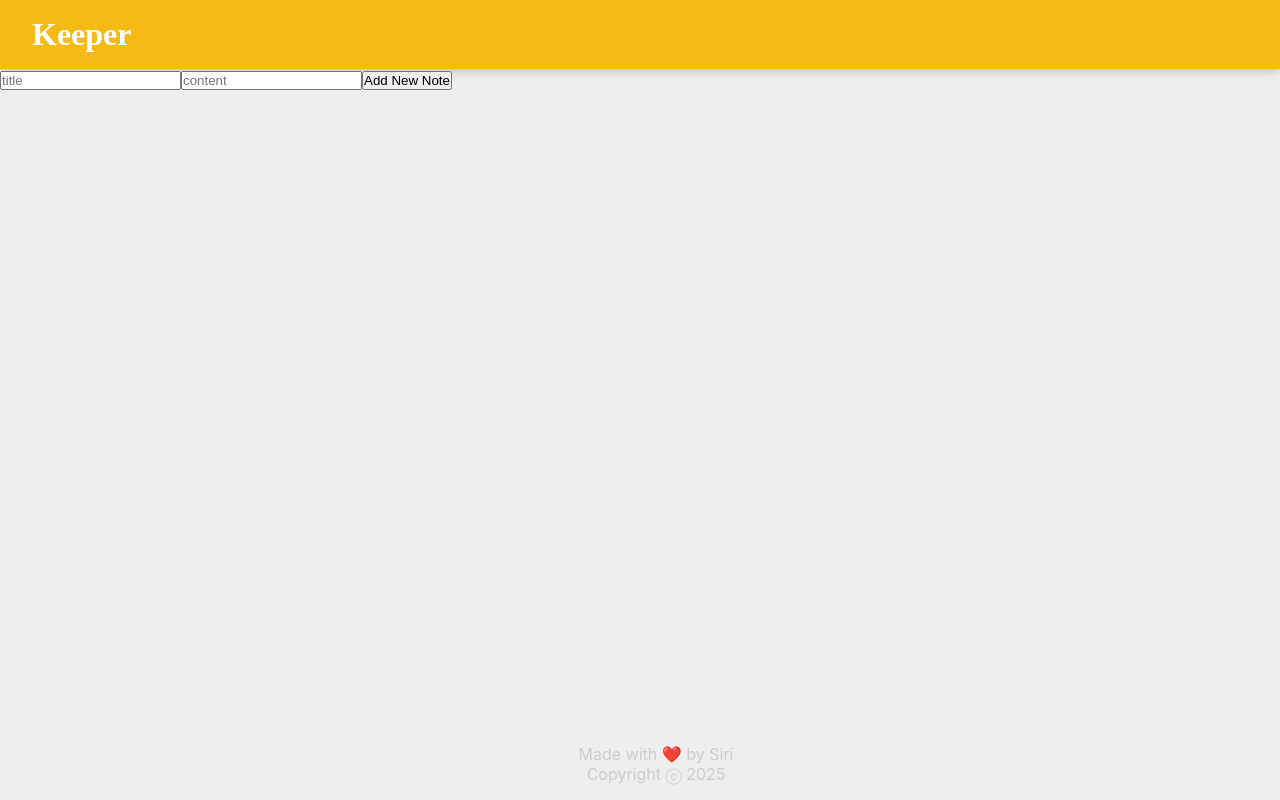
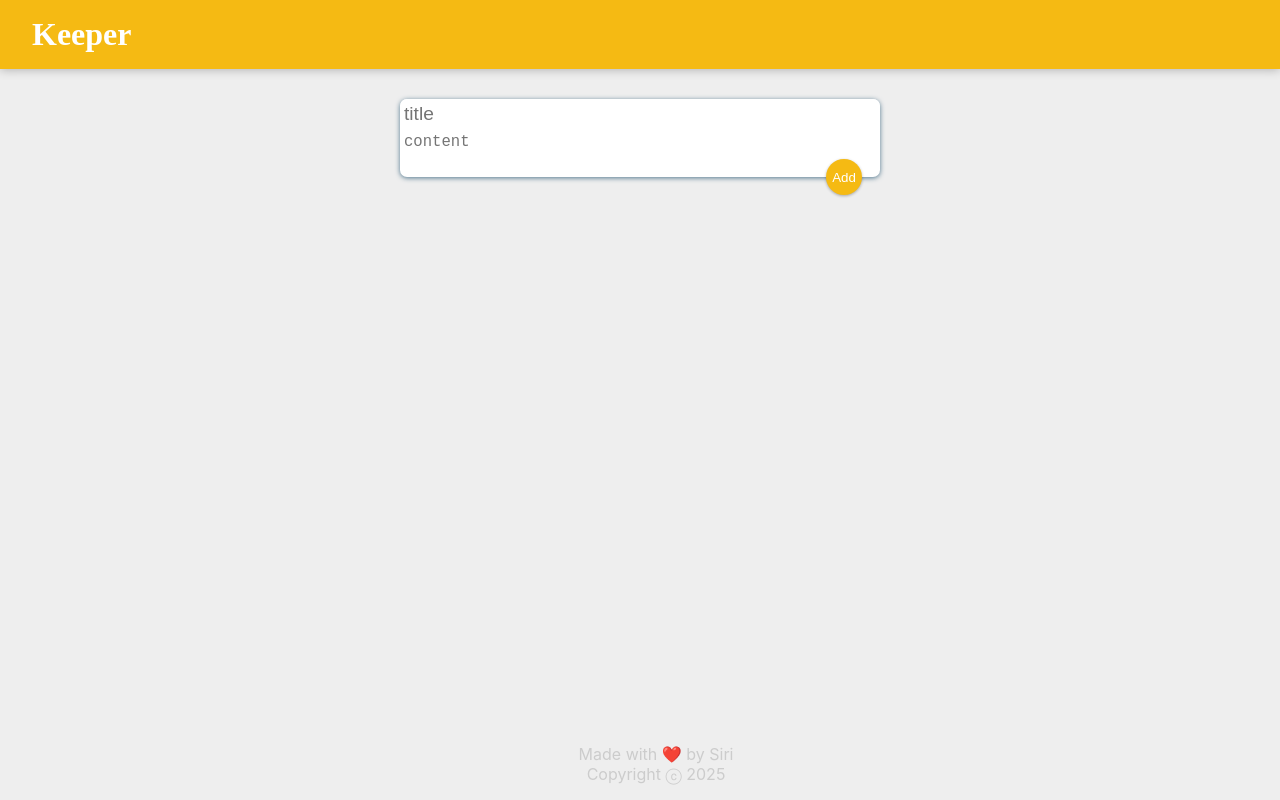
Before and after one commit to Siri-Pulakanti/ReactD2, a React (Create React App) app: page / in a window 1280 px wide. Shown: the top 800 px of the page. Built offline with nearby package versions, Linux system fonts and the light colour scheme.

Commit message:
Added styling

```diff
--- a/src/App.css
+++ b/src/App.css
@@ -13,3 +13,38 @@ body {
   display: flex;
   flex-wrap: wrap;
 }
+form {
+  width: 480px;
+  margin: 30px auto 20px auto;
+  border-radius: 7px;
+  background-color: #fff;
+  box-shadow: 0 1px 5px #50768d;
+  box-sizing: border-box;
+  position: relative;
+}
+
+form input,
+form textarea {
+  width: 100%;
+  border: none;
+  padding: 4px;
+  outline: none;
+  font-size: 1.2em;
+  box-sizing: border-box;
+  resize: none;
+  border-radius: 7px;
+}
+form button {
+  background-color: #f5ba13;
+  color: #fff;
+  border: none;
+  width: 36px;
+  height: 36px;
+  border-radius: 50%;
+  cursor: pointer;
+  outline: none;
+  box-shadow: 0 1px 3px rgba(0, 0, 0, 0.3);
+  position: absolute;
+  right: 18px;
+  bottom: -18px;
+}
--- a/src/App.js
+++ b/src/App.js
@@ -14,7 +14,9 @@ function App() {
 
       <div className="note-container">
         {notes.map((note) => {
-          return <Note title={note.title} content={note.content} />;
+          return (
+            <Note title={note.title} content={note.content} key={note.key} />
+          );
         })}
       </div>
       <Footer />
--- a/src/InputContainer.js
+++ b/src/InputContainer.js
@@ -9,28 +9,29 @@ function InputContainer({ notes, setNotes }) {
   function handleContentInputChange(value) {
     setContent(value);
   }
-  function handleButtonClick() {
+  function handleButtonClick(event) {
+    event.preventDefault();
     let newNote = { title: title, content: content, key: notes.length + 1 };
     setNotes([...notes, newNote]);
     setTitle("");
     setContent("");
   }
   return (
-    <>
+    <form>
       <input
         placeholder="title"
         onChange={handleTitleInputChange}
         value={title}
       />
-      <input
+      <textarea
         placeholder="content"
         onChange={(event) => {
           handleContentInputChange(event.target.value);
         }}
         value={content}
       />
-      <button onClick={handleButtonClick}>Add New Note</button>
-    </>
+      <button onClick={handleButtonClick}>Add</button>
+    </form>
   );
 }
 export default InputContainer;
```
